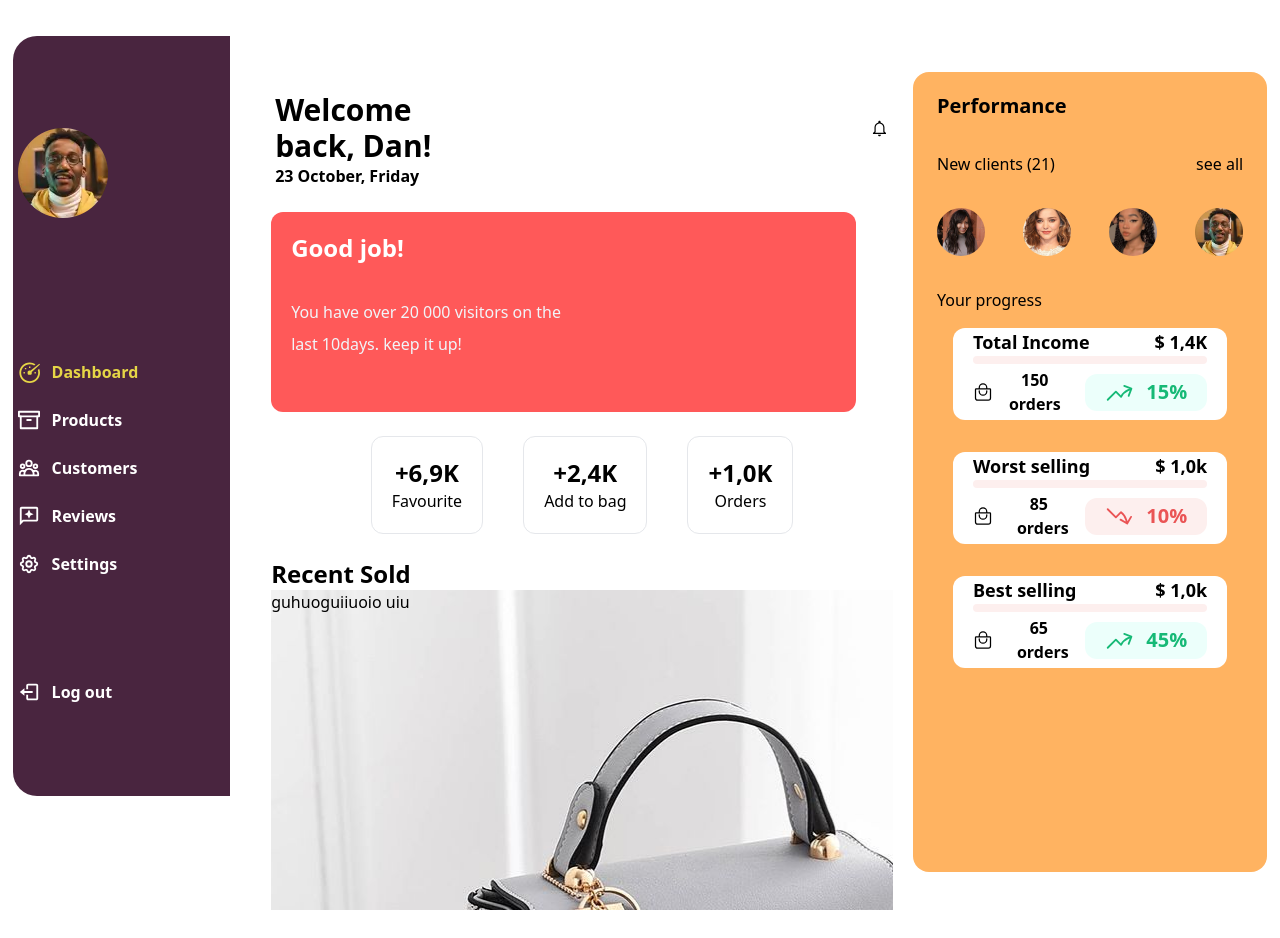
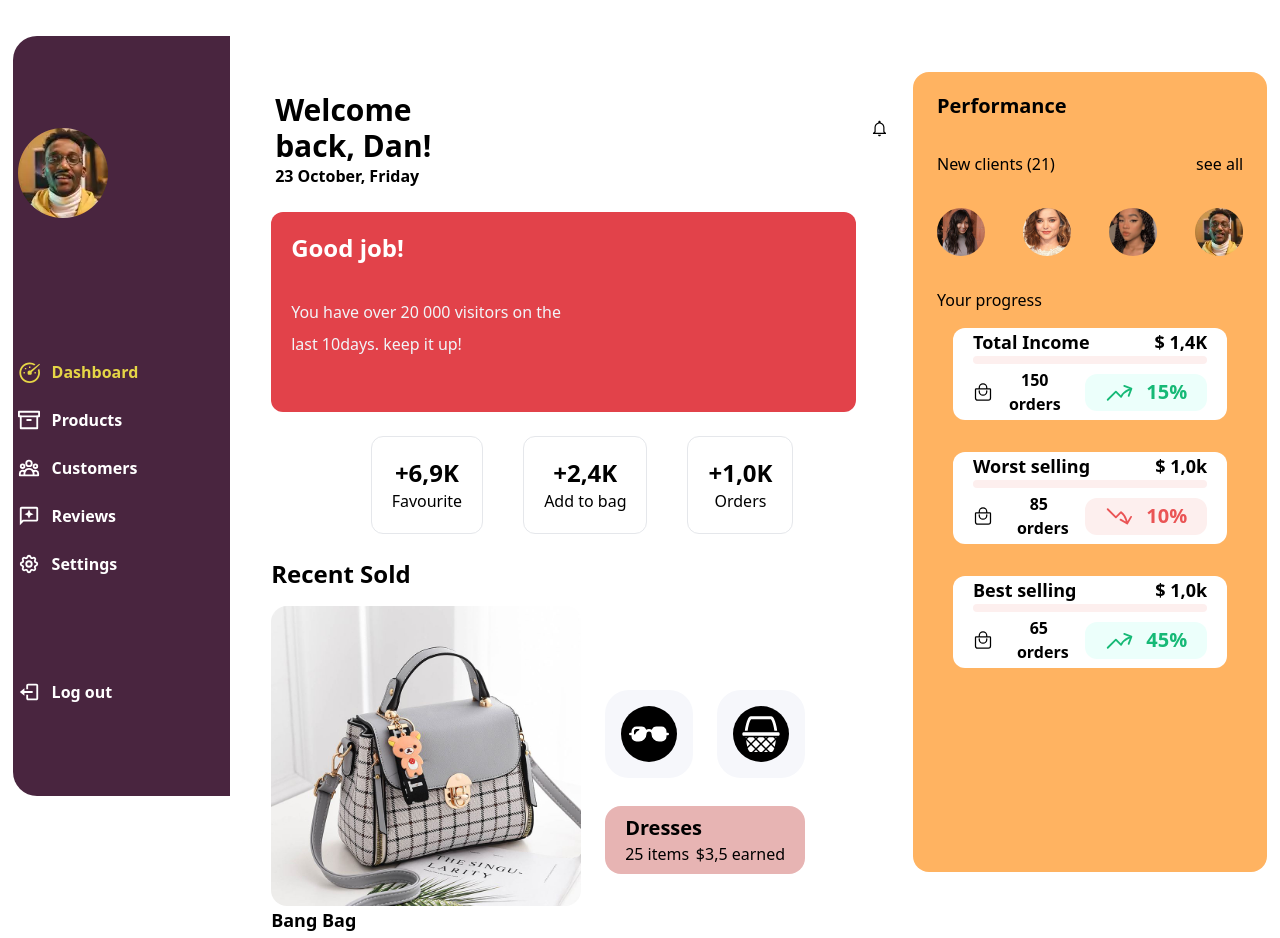
Before and after one commit to Mishael-Git/Market-place-page, a React (Vite) app: page / in a window 1280 px wide. Shown: the top 938 px of the page. Built offline with nearby package versions, Linux system fonts and the light colour scheme.

Commit message:
Market-place-page completed

```diff
--- a/src/assets/images/Image.js
+++ b/src/assets/images/Image.js
@@ -3,9 +3,11 @@ import Client1 from "./Rounded1.jpg";
 import Client2 from "./Rounded2.jpg";
 import Client3 from "./Rounded3.jpg";
 import Basket from "./Shoppin-basket.jpg";
+import Winmax from "./Winmax.jpg";
 
 export { Profile };
 export { Client1 };
 export { Client2 };
 export { Client3 };
 export { Basket };
+export { Winmax };
--- a/src/components/Middle_info.jsx
+++ b/src/components/Middle_info.jsx
@@ -15,7 +15,7 @@ function Middle_info() {
         <p class="font-semibold ">23 October, Friday</p>
         </div>
       </div>
-      <div className="bg-[#ff5959] px-5 py-5 h-[30%] rounded-xl w-[94%] ">
+      <div className="bg-[#e2424a] px-5 py-5 h-[30%] rounded-xl w-[94%] ">
         <div className="space-y-9">
            <h1 class='font-bold text-2xl text-white'>Good job!</h1>
            <div className="space-y-2">
@@ -44,7 +44,7 @@ function Middle_info() {
           <p>Orders</p>
         </div>
       </div>
-      <div>
+      <div >
         <Recent/>
       </div>
     </div>
--- a/src/components/Recent_Sold.jsx
+++ b/src/components/Recent_Sold.jsx
@@ -1,16 +1,52 @@
-import React from 'react'
+import React from "react";
+import { Winmax } from "../assets/images/Image";
+import { BsSunglasses } from "react-icons/bs";
+import { GiBasket } from "react-icons/gi";
 
 function Recent_Sold() {
   return (
-    <div>
-        <div>
-            <h1 class="text-2xl font-bold">Recent Sold</h1>
+    <div className=" space-y-4">
+      {/* Header */}
+      <div>
+        <h1 class="text-2xl font-bold">Recent Sold</h1>
+      </div>
+      {/* Body */}
+      <div className="flex items-center space-x-6">
+        <div className="">
+          {/* Img */}
+          <div className="w-[310px] h-[300px]">
+            <img src={Winmax} className="w-full h-full rounded-2xl " />
+          </div>
+          <h1 class="font-bold text-lg">Bang Bag</h1>
+          <p class="font-semibold text-base">$1,5k earned</p>
         </div>
-        <div className='bg-[url(public/Winmax.jpg)] h-80'>
-            <h1>guhuoguiiuoio uiu</h1>
+        <div className=" space-y-7">
+        <div className="flex items-center space-x-6">
+          <div className="bg-[#f6f7fb] w-[100%] h-[100%] px-4 py-4 rounded-3xl ">
+            <BsSunglasses
+              size={30}
+              className="bg-black text-white rounded-full h-14 w-14 px-2"
+            />
+          </div>
+          <div className="bg-[#f6f7fb] w-[100%] h-[100%] px-4 py-4 rounded-3xl">
+            <GiBasket
+              size={30}
+              className="bg-black text-white rounded-full h-14 w-14 px-2 "
+            />
+          </div>
         </div>
+        <div className="bg-[#e7b4b3] px-5 py-2 rounded-2xl">
+          <h1 class="font-bold text-xl">Dresses</h1>
+          <div className="flex items-center justify-between">
+          <p>25 items</p>
+          <p>$3,5 earned</p>
+          </div>
+        </div>
+        </div>
+
+      </div>
     </div>
-  )
+  );
 }
 
-export default Recent_Sold
+export default Recent_Sold;
--- a/tailwind.config.cjs
+++ b/tailwind.config.cjs
@@ -2,11 +2,7 @@
 module.exports = {
   content: ["./src/**/*[js, jsx]"],
   theme: {
-    extend: {
-      backgroundImage:{
-        'Win-max': "url(public/Winmax.jpg)",
-      }
-    },
-  },
+    extend: {},
   plugins: [],
+},
 }
```
Also changed, not shown: src/assets/images/Winmax.jpg (renamed from public/Winmax.jpg).
